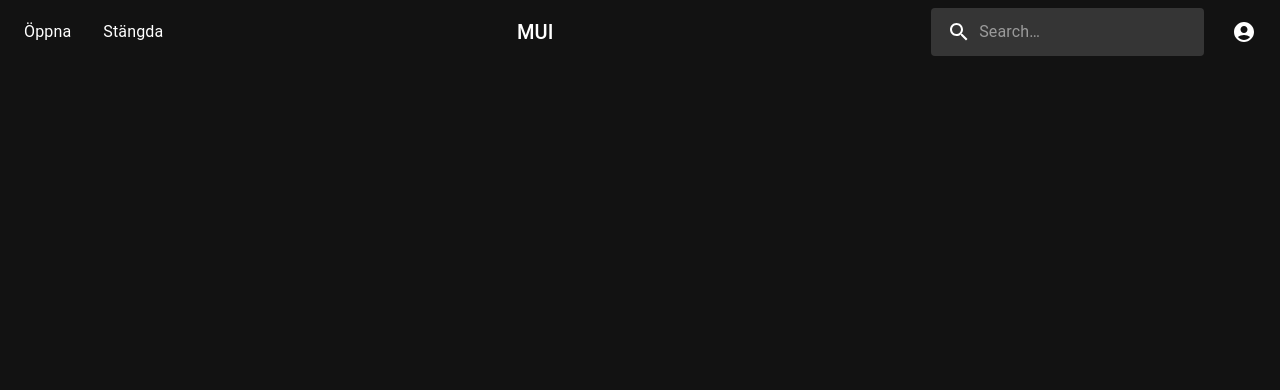
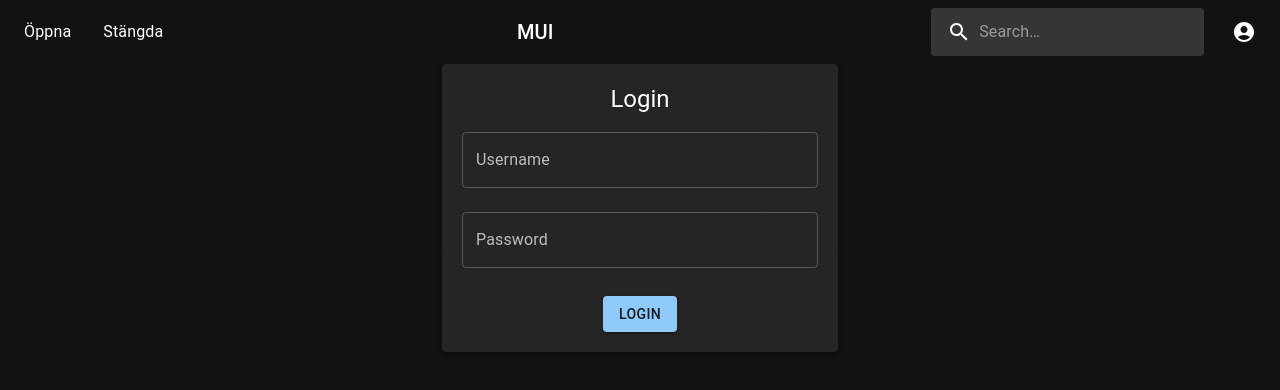
Before and after one commit to CiaOlsson/GruppAuktion, a React (Vite) app in the folder GruppAuktion/: page /Login in a window 1280 px wide. Before the commit this address had no page. Shown: the top 390 px of the page. Built offline with nearby package versions, Linux system fonts and the light colour scheme.

Commit message:
La till LoginPage.jsx

```diff
--- a/GruppAuktion/src/App.jsx
+++ b/GruppAuktion/src/App.jsx
@@ -7,6 +7,7 @@ import SearchContextProvider from "./context/SearchContextProvider";
 import NavBar from './components/NavBar'
 import UserContextProvider from "./context/UserContextProvider";
 import CreateAuction from "./components/Views/CreateAuction";
+import LoginPage from "./components/Views/LoginPage/components/LoginPage.jsx";
 
 const App = () => {
   return (
@@ -19,6 +20,7 @@ const App = () => {
             <Route exact path='/' Component={DummyComponent} />
             <Route path='/add-auction' Component={CreateAuction} /> {/* Cissi jobbar på denna lägg till auktion */}
             <Route path='/contact' Component={DummyComponent} />
+            <Route path='/Login' Component={LoginPage} />
           </Routes>
         </UserContextProvider>
       </SearchContextProvider>
--- /dev/null
+++ b/GruppAuktion/src/components/Views/LoginPage/components/LoginPage.jsx
@@ -0,0 +1,47 @@
+import {useState} from "react";
+import { TextField, Button, Container, Paper, Typography } from '@mui/material';
+import {useUserContext} from "../../../../context/UserContextProvider.jsx";
+import { useNavigate } from 'react-router-dom'
+
+const LoginPage = () => {
+        const { setUser } = useUserContext()
+        const [username, setUsername] = useState('')
+        const [password, setPassword] = useState('')
+        const navigate = useNavigate ()
+        const handleLogin = () => {
+            console.log('Logging in with:', username, password)
+            setUser(username)
+            navigate('/')
+        }
+
+        return (
+            <Container component="main" maxWidth="xs">
+                <Paper elevation={3} style={{ padding: '20px', display: 'flex', flexDirection: 'column', alignItems: 'center' }}>
+                    <Typography component="h1" variant="h5">
+                        Login
+                    </Typography>
+                    <TextField
+                        margin="normal"
+                        label="Username"
+                        fullWidth
+                        variant="outlined"
+                        value={username}
+                        onChange={(e) => setUsername(e.target.value)}
+                    />
+                    <TextField
+                        margin="normal"
+                        label="Password"
+                        type="password"
+                        fullWidth
+                        variant="outlined"
+                        value={password}
+                        onChange={(e) => setPassword(e.target.value)}
+                    />
+                    <Button variant="contained" color="primary" onClick={handleLogin} style={{ marginTop: '20px' }}>
+                        Login
+                    </Button>
+                </Paper>
+            </Container>
+        )
+}
+export default LoginPage
```
